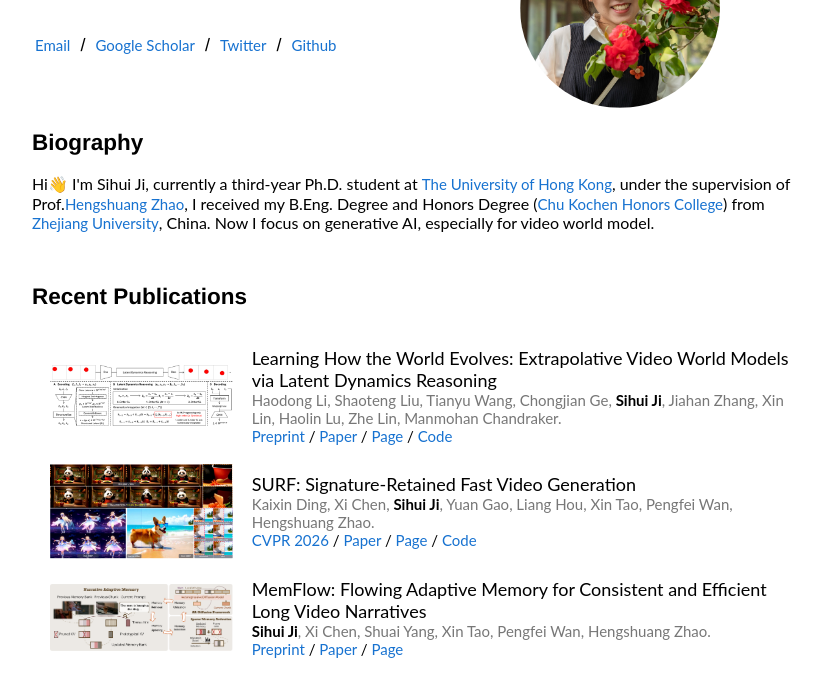
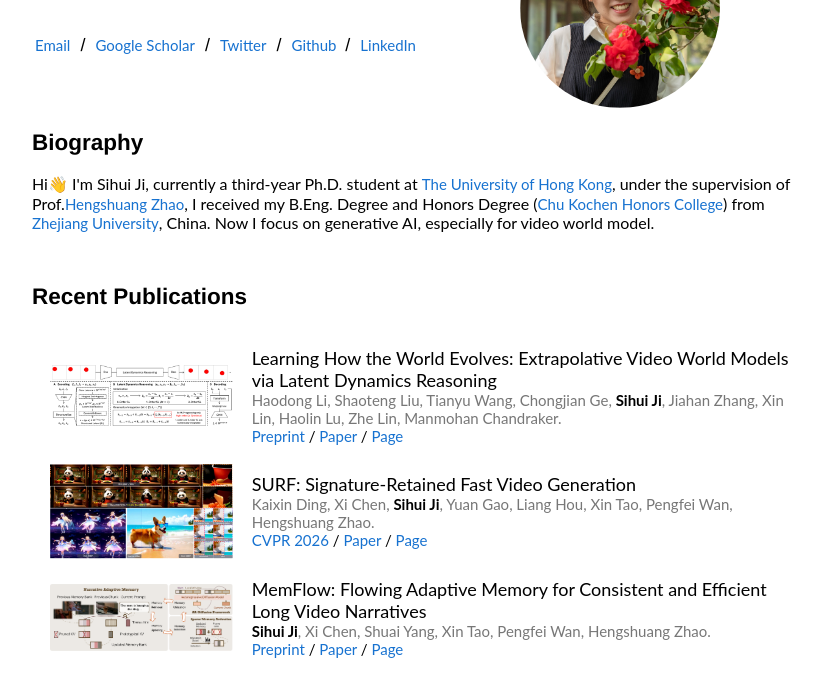
Before and after one commit to SihuiJi/SihuiJi.github.io, a plain HTML site: page index.html in a window 1280 px wide. Shown: the part 124-797 px from the top of the page, without its empty margins (215-1037 px from the left). Drawn offline with Linux system fonts and the light colour scheme; grey boxes are pictures that could not be loaded.

Commit message:
Add LinkedIn and remove LDR and SURF code links

```diff
--- a/index.html
+++ b/index.html
@@ -19,7 +19,7 @@
                         <a href="mailto:zju.sihuiji@gmail.com">Email</a> &nbsp/&nbsp
                         <a href="https://scholar.google.com/citations?hl=zh-CN&user=a6GxOZgAAAAJ">Google Scholar</a> &nbsp/&nbsp
                         <a href="https://x.com/zjuJish">Twitter</a> &nbsp/&nbsp
-                        <a href="https://github.com/SihuiJi"> Github </a>
+                        <a href="https://github.com/SihuiJi"> Github </a> &nbsp/&nbsp <a href="https://www.linkedin.com/in/sihui-ji-90b705255/">LinkedIn</a>
                     </font>
                 </td>
                 <!-- <td width = "35%">
@@ -71,8 +71,8 @@
                     <div>
                         <span class="tag"> Preprint </span> /
                         <span class="tag"> <a href="https://arxiv.org/abs/2608.09926">Paper</a> </span> /
-                        <span class="tag"> <a href="https://lat-dyn-reason.github.io/">Page</a> </span> /
-                        <span class="tag"> <a href="https://github.com/adobe-research/LDR">Code</a> </span>
+                        <span class="tag"> <a href="https://lat-dyn-reason.github.io/">Page</a> </span>
+
                     </div>
                     </td>
                 </tr>
@@ -96,8 +96,8 @@
                     <div>
                         <span class="tag"> CVPR 2026 </span> /
                         <span class="tag"> <a href="https://arxiv.org/abs/2603.21002">Paper</a> </span> /
-                        <span class="tag"> <a href="https://kxding.github.io/project/SURF/">Page</a> </span> /
-                        <span class="tag"> <a href="https://github.com/kxding/SURF">Code</a> </span>
+                        <span class="tag"> <a href="https://kxding.github.io/project/SURF/">Page</a> </span>
+
                     </div>
                     </td>
                 </tr>
```
